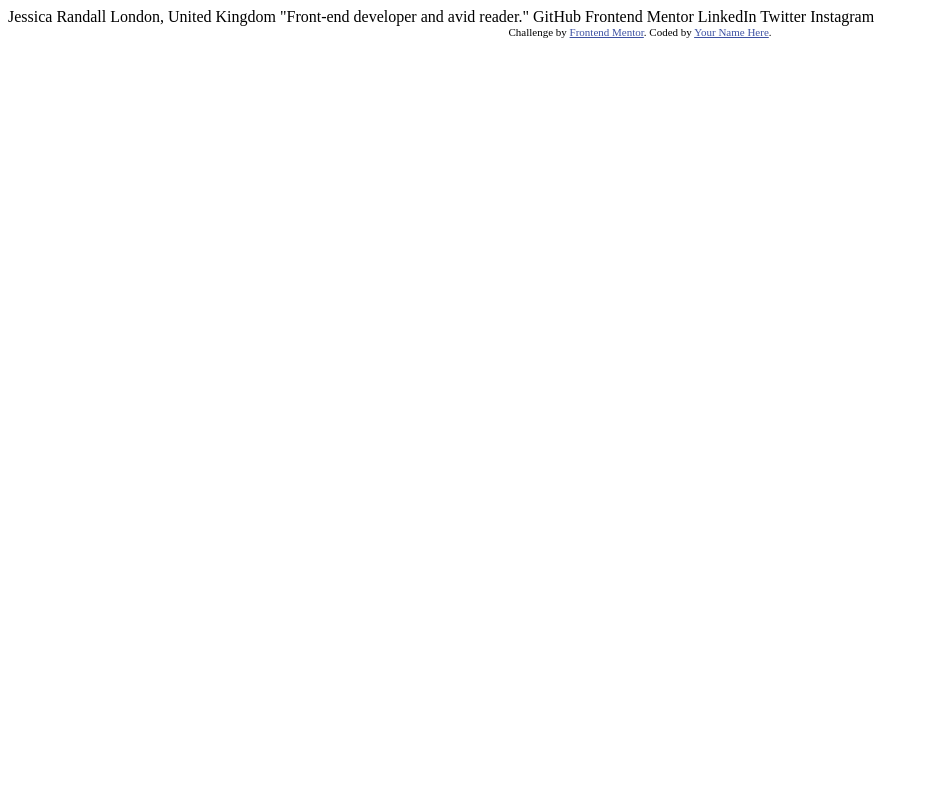
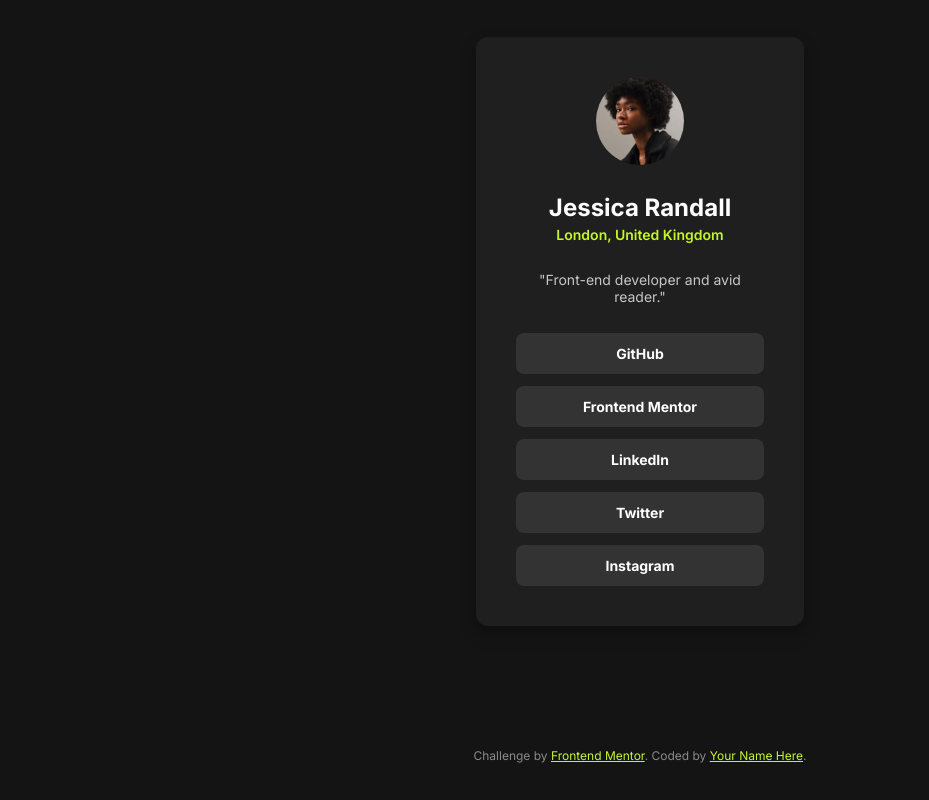
Before and after one commit to Ayee667/Social-links-profile, a plain HTML site: page index.html in a window 1280 px wide. Shown: the whole page, without its empty margins (0-929 px from the left). Drawn offline with Linux system fonts and the light colour scheme.

Commit message:
Refactor index.html for improved structure and links

```diff
--- a/index.html
+++ b/index.html
@@ -1,34 +1,46 @@
 <!DOCTYPE html>
 <html lang="en">
 <head>
-  <meta charset="UTF-8">
-  <meta name="viewport" content="width=device-width, initial-scale=1.0"> <!-- displays site properly based on user's device -->
-
-  <link rel="icon" type="image/png" sizes="32x32" href="./assets/images/favicon-32x32.png">
-
+  <meta charset="UTF-8" />
+  <meta name="viewport" content="width=device-width, initial-scale=1.0" />
+  <link rel="icon" type="image/png" sizes="32x32" href="./assets/images/favicon-32x32.png" />
+  <link rel="preconnect" href="https://fonts.googleapis.com" />
+  <link rel="preconnect" href="https://fonts.gstatic.com" crossorigin />
+  <link
+    href="https://fonts.googleapis.com/css2?family=Inter:wght@400;600;700&display=swap"
+    rel="stylesheet"
+  />
+  <link rel="stylesheet" href="styles.css" />
   <title>Frontend Mentor | Social links profile</title>
-
-  <!-- Feel free to remove these styles or customise in your own stylesheet 👍 -->
-  <style>
-    .attribution { font-size: 11px; text-align: center; }
-    .attribution a { color: hsl(228, 45%, 44%); }
-  </style>
 </head>
 <body>
-
-  Jessica Randall
-  London, United Kingdom
-  "Front-end developer and avid reader."
-
-  GitHub
-  Frontend Mentor
-  LinkedIn
-  Twitter
-  Instagram
-
-  <div class="attribution">
-    Challenge by <a href="https://www.frontendmentor.io?ref=challenge" target="_blank">Frontend Mentor</a>.
-    Coded by <a href="#">Your Name Here</a>.
-  </div>
+  <main class="profile" aria-labelledby="profile-name">
+    <article class="profile-card">
+      <img
+        src="./assets/images/avatar-jessica.jpeg"
+        alt="Portrait of Jessica Randall"
+        class="profile-card__avatar"
+      />
+      <header class="profile-card__header">
+        <h1 id="profile-name" class="profile-card__name">Jessica Randall</h1>
+        <p class="profile-card__location">London, United Kingdom</p>
+      </header>
+      <p class="profile-card__tagline">"Front-end developer and avid reader."</p>
+      <nav aria-label="Social links">
+        <ul class="profile-card__links">
+          <li><a class="profile-card__link" href="https://github.com/" target="_blank" rel="noreferrer">GitHub</a></li>
+          <li><a class="profile-card__link" href="https://www.frontendmentor.io/" target="_blank" rel="noreferrer">Frontend Mentor</a></li>
+          <li><a class="profile-card__link" href="https://www.linkedin.com/" target="_blank" rel="noreferrer">LinkedIn</a></li>
+          <li><a class="profile-card__link" href="https://twitter.com/" target="_blank" rel="noreferrer">Twitter</a></li>
+          <li><a class="profile-card__link" href="https://www.instagram.com/" target="_blank" rel="noreferrer">Instagram</a></li>
+        </ul>
+      </nav>
+    </article>
+  </main>
+  <footer class="attribution">
+    Challenge by
+    <a href="https://www.frontendmentor.io?ref=challenge" target="_blank" rel="noreferrer">Frontend Mentor</a>.
+    Coded by <a href="https://github.com/" target="_blank" rel="noreferrer">Your Name Here</a>.
+  </footer>
 </body>
 </html>
```
